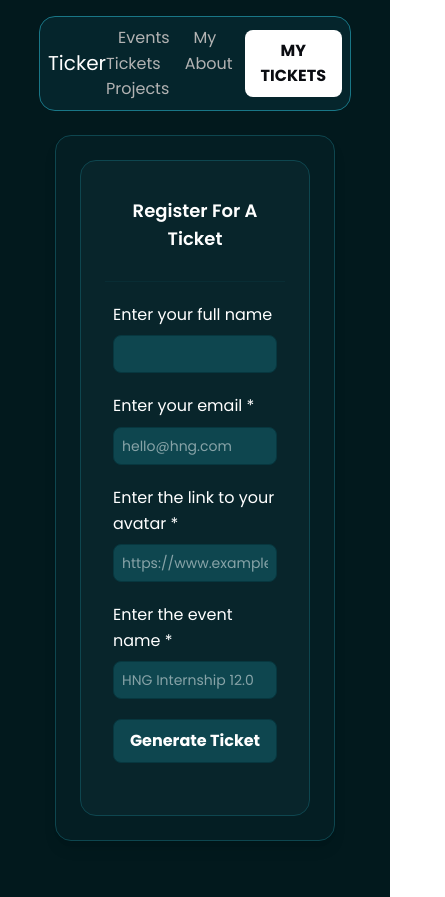
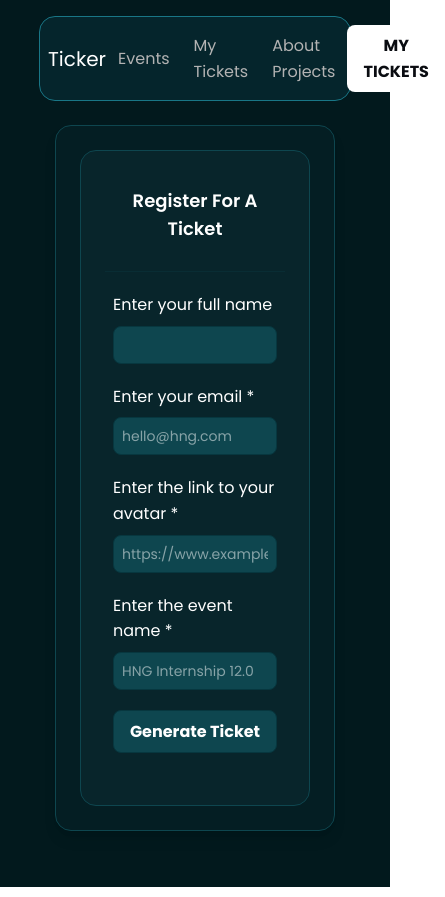
Before and after one commit to emmanuelcobbinah007/hngx-stage2-ticketgenerator, a React (Vite) app in the folder ticket_generator/: page / in a window 390 px wide. Shown: the whole page, 445 px wide, since content can reach past the window. Built offline with nearby package versions, Linux system fonts and the light colour scheme; a web font is replaced by a local one.

Commit message:
been able to display the cards on the allTicketsPage, havent styled it though

```diff
--- a/ticket_generator/package.json
+++ b/ticket_generator/package.json
@@ -13,6 +13,7 @@
     "@tailwindcss/vite": "^4.0.6",
     "canvas-confetti": "^1.9.3",
     "html2canvas": "^1.4.1",
+    "idb": "^8.0.2",
     "jspdf": "^2.5.2",
     "qrcode.react": "^4.2.0",
     "react": "^19.0.0",
--- a/ticket_generator/src/components/AllTickets.jsx
+++ b/ticket_generator/src/components/AllTickets.jsx
@@ -1,8 +1,45 @@
-import React from 'react'
+import React, { useState, useEffect } from 'react'
+import { loadAllTickets } from '../db/indexedDB'
 
 const AllTickets = () => {
+    const [tickets, setTickets] = useState([]);
+    const [loading, setLoading] = useState(true);
+
+    useEffect(() => {
+        const fetchTickets = async() => {
+            const allTickets = await loadAllTickets();
+
+            console.log('Tickets fetched from IndexedDB: ', allTickets);
+
+            setTickets(allTickets);
+            setLoading(false);
+        };
+
+        fetchTickets();
+    }, []);
+
+    if (loading) {
+        return <p className="text-center text-gray-500">Loading tickets...</p>;
+      }
+
   return (
-    <div>AllTickets</div>
+    <div className="p-4">
+    <h1 className="text-2xl font-semibold mb-4">All Tickets</h1>
+    {tickets.length > 0 ? (
+      <div className="grid grid-cols-1 md:grid-cols-2 lg:grid-cols-3 gap-4">
+        {tickets.map((ticket) => (
+          <div key={ticket.id} className="bg-white shadow rounded p-4">
+            <h2 className="text-lg font-medium">{ticket.fullName}</h2>
+            <p className="text-gray-600">{ticket.email}</p>
+            <p className="text-gray-500 text-sm">Status: {ticket.status}</p>
+            <button className="mt-2 text-blue-500 hover:underline">View Details</button>
+          </div>
+        ))}
+      </div>
+    ) : (
+      <p className="text-center text-gray-500">No tickets found.</p>
+    )}
+  </div>
   )
 }
 
--- a/ticket_generator/src/components/Navbar.jsx
+++ b/ticket_generator/src/components/Navbar.jsx
@@ -7,27 +7,24 @@ const Navbar = () => {
       <Link to="/">
         <p className="text-xl">Ticker</p>
       </Link>
-      <div className="text-md">
-        <a
+      <div className="text-md flex items-center">
+        <p
           className="mx-3 text-[#b3b3b3] hover:text-[#fff] hover:scale-105 duration-300"
-          href="#"
         >
           Events
-        </a>
+        </p>
         <Link to="all-tickets">
-          <a
+          <p
             className="mx-3 text-[#b3b3b3] hover:text-[#fff] hover:scale-105 duration-300"
-            href="#"
           >
             My Tickets
-          </a>
+          </p>
         </Link>
-        <a
+        <p
           className="mx-3 text-[#b3b3b3] hover:text-[#fff] hover:scale-105 duration-300"
-          href="#"
         >
           About Projects
-        </a>
+        </p>
       </div>
       <Link to="/all-tickets">
         <button className="font-bold bg-white text-[#0A0C11] px-4 py-2 rounded-lg hover:cursor-pointer hover:scale-105 duration-300">
--- a/ticket_generator/src/db/indexedDB.js
+++ b/ticket_generator/src/db/indexedDB.js
@@ -1,3 +1,5 @@
+import { openDB } from 'idb';
+
 const DB_NAME = 'ticketDB';
 const DB_VERSION = 1;
 const STORE_NAME = 'tickets';
@@ -19,6 +21,7 @@ export const openDatabase = () => {
   });
 };
 
+// Function to add ticket to IndexedDB
 export const addTicket = async (ticket) => {
   try {
     const db = await openDatabase();
@@ -30,3 +33,13 @@ export const addTicket = async (ticket) => {
     console.error('Failed to add ticket:', error);
   }
 };
+
+// Function to load all tickets in IndexedDB
+export const loadAllTickets = async () => {
+  const db = await openDB('ticketDB', 1);
+  const transaction = db.transaction('tickets', 'readonly');
+  const store = transaction.objectStore('tickets');
+  const allTickets = await store.getAll();  // This is still an IDBRequest
+
+  return allTickets;  // Make sure to return this directly
+};
```
Also changed, not shown: 1 other file (tests, documents, lock files or other folders).
